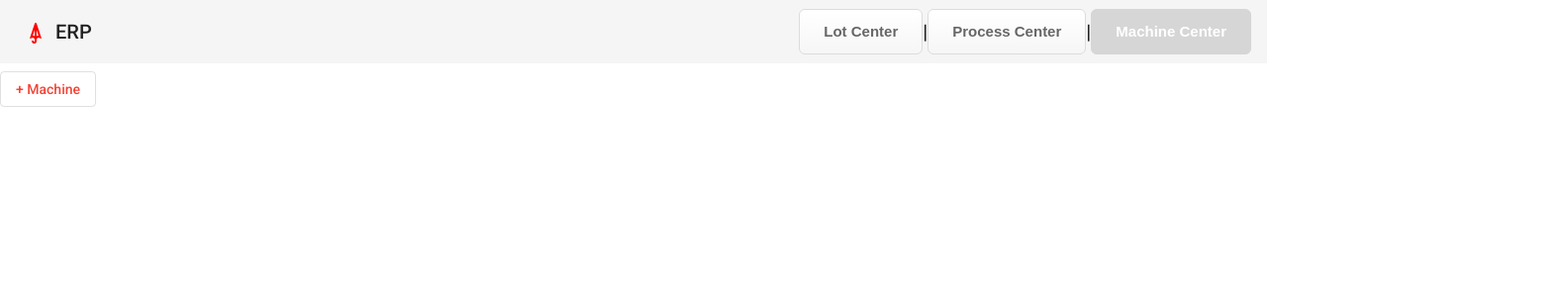
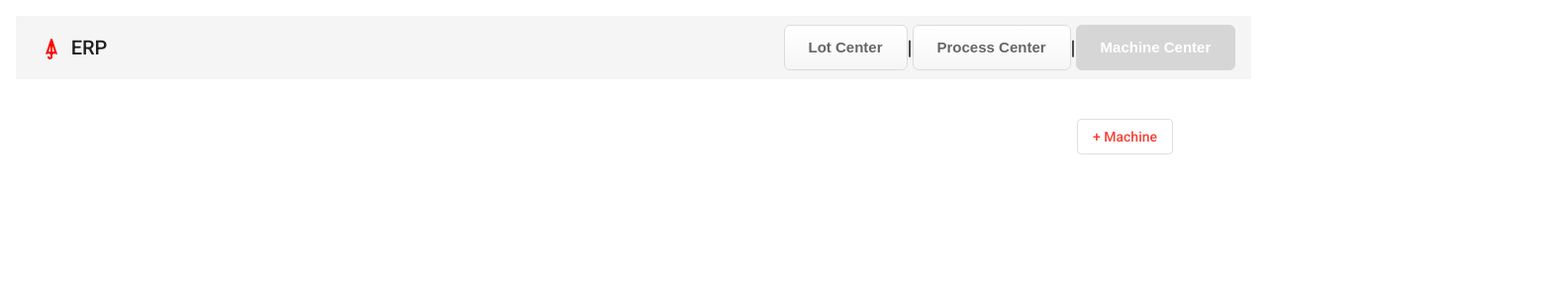
Before and after one commit to StephBelAir/ERP, an Angular app in the folder erp_front/erpFront/: page /machine-page in a window 1280 px wide. Shown: the top 300 px of the page at 99% size, 1578 px wide, since content can reach past the window. Built offline with nearby package versions, Linux system fonts and the light colour scheme.

Commit message:
add machine service and fix machine modal

```diff
--- a/erp_front/erpFront/src/app/components/machine-dialog/machine-dialog.component.html
+++ b/erp_front/erpFront/src/app/components/machine-dialog/machine-dialog.component.html
@@ -1 +1,4 @@
-<p>machine-dialog works!</p>
+<h3 mat-dialog-title>Add Machine Form</h3>
+<div mat-dialog-content>
+
+</div>
--- a/erp_front/erpFront/src/app/components/machine-page/machine-page.component.html
+++ b/erp_front/erpFront/src/app/components/machine-page/machine-page.component.html
@@ -1,5 +1,5 @@
-<section>
-  <div class="example-button-row">
-    <button mat-stroked-button (click)="openDialog()" color="warn">+ Machine</button>
-  </div>
-</section>
+<div class="container">
+      <div class="button-row">
+        <button mat-stroked-button (click)="openDialog()" color="warn">+ Machine</button>
+      </div>
+</div>
--- a/erp_front/erpFront/src/app/components/machine-page/machine-page.component.scss
+++ b/erp_front/erpFront/src/app/components/machine-page/machine-page.component.scss
@@ -1,31 +1,6 @@
-section {
-  display: table;
-}
-
-.example-label {
-  display: table-cell;
-  font-size: 14px;
-  margin-left: 8px;
-  min-width: 120px;
-}
-
-.example-button-row {
-  display: table-cell;
+.button-row {
+  position: absolute;
+  top: 15%;
+  left: 85%;
   width: 490px;
 }
-
-.example-button-row .mat-button-base {
-  margin: 8px 8px 8px 0;
-}
-
-.example-flex-container {
-  display: flex;
-  justify-content: space-between;
-  flex-wrap: wrap;
-}
-
-.example-button-container {
-  display: flex;
-  justify-content: center;
-  width: 120px;
-}
--- a/erp_front/erpFront/src/environments/environment.ts
+++ b/erp_front/erpFront/src/environments/environment.ts
@@ -3,7 +3,8 @@
 // The list of file replacements can be found in `angular.json`.
 
 export const environment = {
-  production: false
+  production: false,
+  apiUrl: 'http://localhost:9090',
 };
 
 /*
--- a/erp_front/erpFront/src/styles.scss
+++ b/erp_front/erpFront/src/styles.scss
@@ -1,4 +1,4 @@
 /* You can add global styles to this file, and also import other style files */
 
 html, body { height: 100%; }
-body { margin: 0; font-family: Roboto, "Helvetica Neue", sans-serif; }
+body { margin: 2ch; font-family: Roboto, "Helvetica Neue", sans-serif; }
```
Also changed, not shown: erp_front/erpFront/src/app/app.module.ts (+13 -3 lines), erp_front/erpFront/src/app/components/machine-dialog/machine-dialog.component.ts (+20 -0 lines), erp_front/erpFront/src/app/services/machine.service.ts (added, +20 -0 lines), 1 other file (tests, documents, lock files or other folders).
